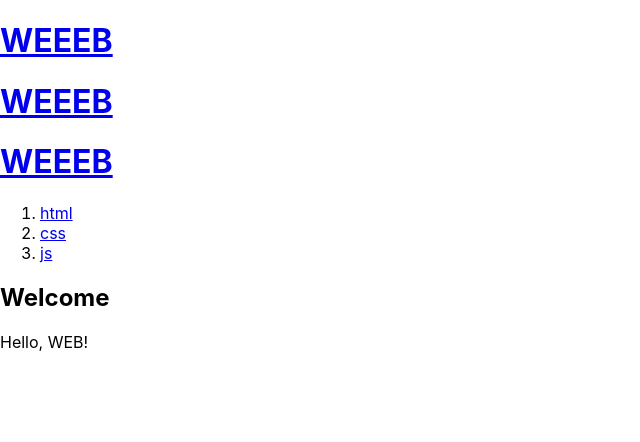
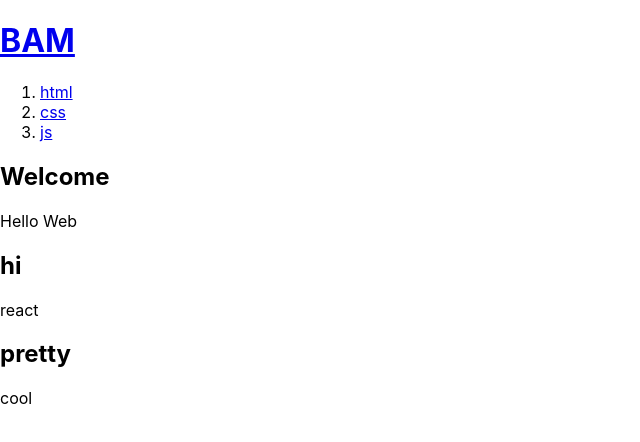
Before and after one commit to jjh4450/react-study, a React (Create React App) app: page / in a window 1280 px wide. Shown: the top 442 px of the page, without its empty margins (0-640 px from the left). Built offline with nearby package versions, Linux system fonts and the light colour scheme.

Commit message:
use props

```diff
--- a/src/App.js
+++ b/src/App.js
@@ -1,20 +1,17 @@
 import logo from './logo.svg';
 import './App.css';
 
-function Header(){
+function Header(props){
+  // console.log('props', props, props.title);
   return(
     <header>
-      <h1><a href='/'>WEEEB</a></h1>
+      <h1><a href='/'>{props.title}</a></h1>
     </header>
   );
 }
 
-function App() {
-  return (
-    <div>
-      <Header></Header>
-      <Header></Header>
-      <Header></Header>
+function Nav(){
+  return(
     <nav>
       <ol>
         <li><a href='/read/1'>html</a></li>
@@ -22,10 +19,25 @@ function App() {
         <li><a href='/read/3'>js</a></li>
       </ol>
     </nav>
+  );
+}
+
+function Article(props){
+  return(
     <article>
-        <h2>Welcome</h2>
-        Hello, WEB!
+      <h2>{props.title}</h2>
+      {props.body}
     </article>
+  );
+}
+function App() {
+  return (
+    <div>
+      <Header title='BAM'></Header>
+      <Nav></Nav>
+      <Article title='Welcome' body = 'Hello Web'></Article>
+      <Article title='hi' body = 'react'></Article>
+      <Article title='pretty' body = 'cool'></Article>
     </div>
   );
 }
```
Lines whose indentation alone changed are shown as unchanged.
